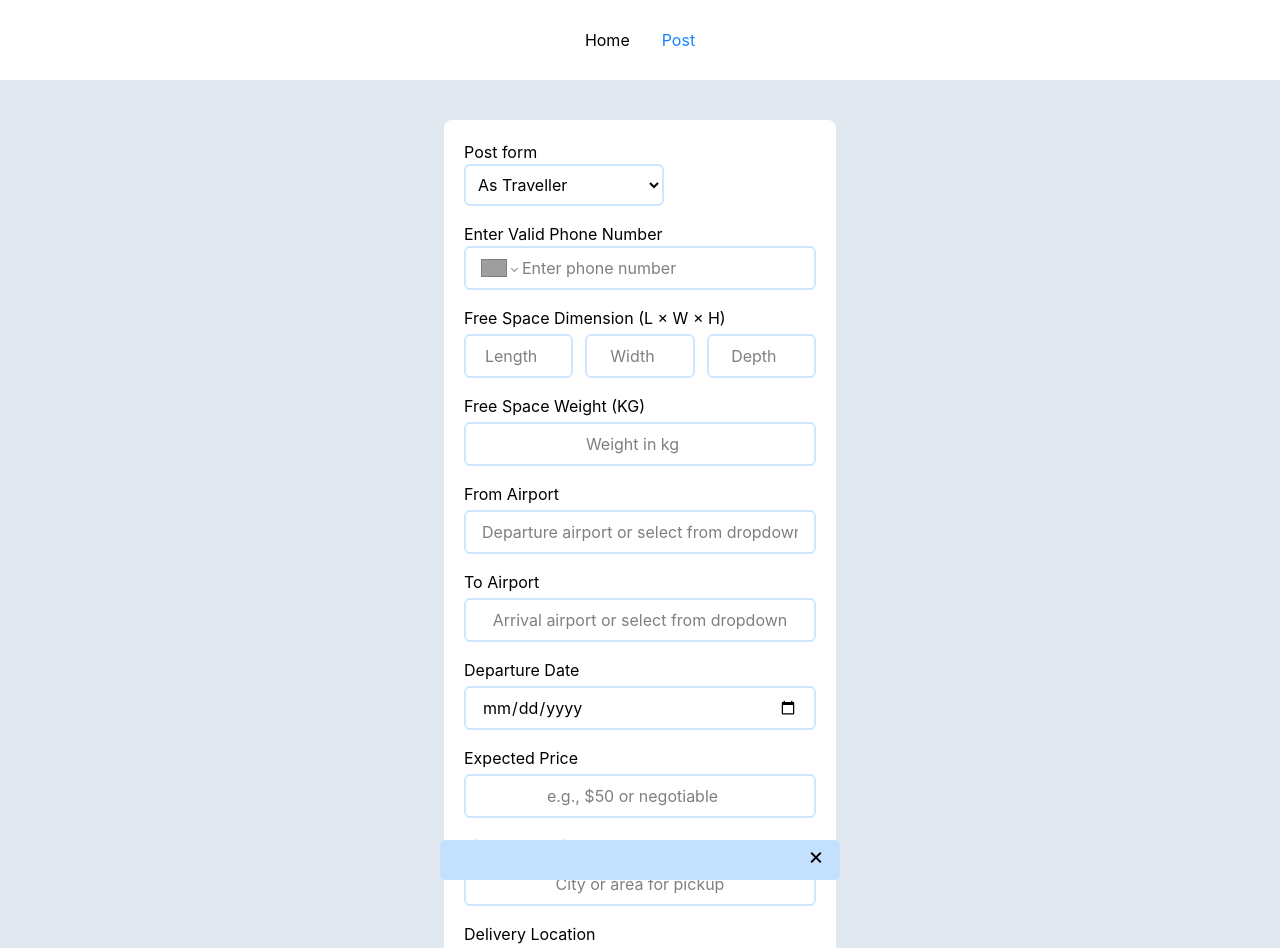
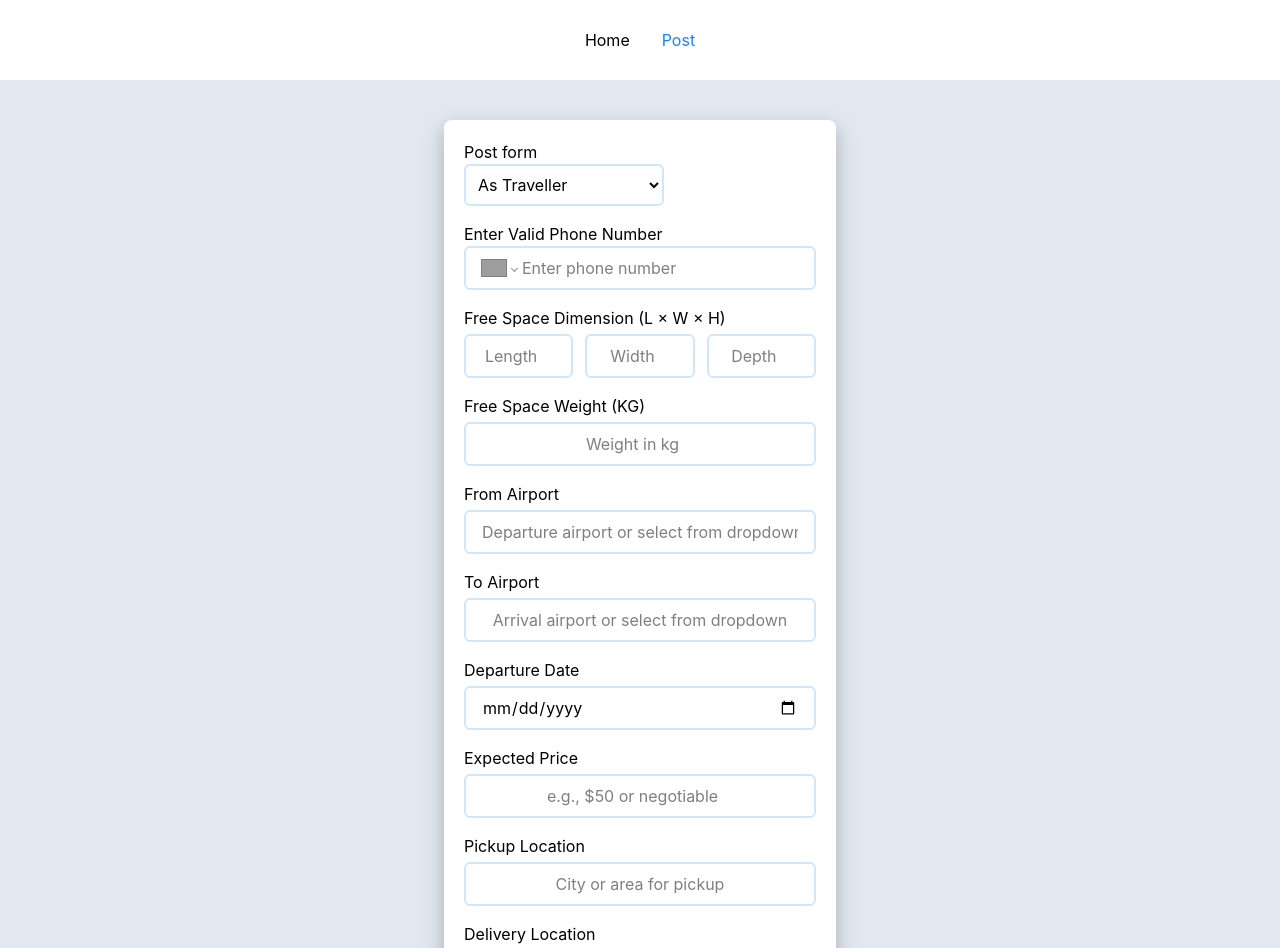
Before and after one commit to rahatsikderpro/parcel-delivery-website, a React (Vite) app: page /form in a window 1280 px wide. Shown: the top 948 px of the page. Built offline with nearby package versions, Linux system fonts and the light colour scheme; grey boxes are pictures that could not be loaded.

Commit message:
ui change

```diff
--- a/src/Compunents/Feed/Feed.jsx
+++ b/src/Compunents/Feed/Feed.jsx
@@ -60,7 +60,7 @@ console.log("allPosts", allPosts);
           return (
             <div
               key={index}
-              className="p-4 m-5 bg-(--background-secondary) mx-auto rounded-lg -md w-full max-w-98 flex flex-col"
+              className="p-4 m-5 bg-(--background-secondary) mx-auto rounded-lg -md w-full max-w-98 flex flex-col drop-shadow-(--shadow)"
             >
               <div className="mx-auto  w-full p-3 rounded-md">
                 {data.role == "Sender" ? (
--- a/src/Compunents/Form/Form.jsx
+++ b/src/Compunents/Form/Form.jsx
@@ -103,7 +103,7 @@ function Form() {
 
   return (
     <div className="py-30">
-      <div className="bg-(--background-secondary) mx-auto rounded-lg -md w-full max-w-98 flex items-center justify-center">
+      <div className="bg-(--background-secondary) mx-auto rounded-lg -md w-full max-w-98 flex items-center justify-center drop-shadow-(--shadow)">
         <Snackbar show={snackbar.show} text={snackbar.text} />
         <form onSubmit={handleSend} className="w-full max-w-110">
           <div className="w-full max-w-110 mx-auto p-5">
--- a/src/Compunents/Snackbar/Snackbar.jsx
+++ b/src/Compunents/Snackbar/Snackbar.jsx
@@ -5,12 +5,12 @@ function Snackbar({ text = "Snackbar", show = false }) {
       className={`
   bg-(--bg-snackbar) max-w-100 w-[80%] rounded-md h-10
   flex items-center justify-center
-  fixed left-1/2 -translate-x-1/2 -bottom-20
-  transition-all duration-300 ease-out
+  fixed left-1/2 -translate-x-1/2 -top-20
+  transition-all duration-500 ease-out
 
   ${show
-    ? "bottom-6"
-    : "-bottom-20  pointer-events-none"}
+    ? "top-36 opacity-100 scale-100"
+    : "-top-20 opacity-0 scale-95 pointer-events-none"}
 `}
     >
       {text}
--- a/src/index.css
+++ b/src/index.css
@@ -8,7 +8,7 @@
   --text-secondary      : #6B7280;
   --input-border        : rgba(24, 132, 255, 0.2);
   --input-border-focus  : rgb(24, 130, 255);
-
+  --shadow              : 0 8px 10px rgb(3, 3, 3, 0.25);
 
 
   --bg-snackbar: rgb(196, 224, 255);
```
